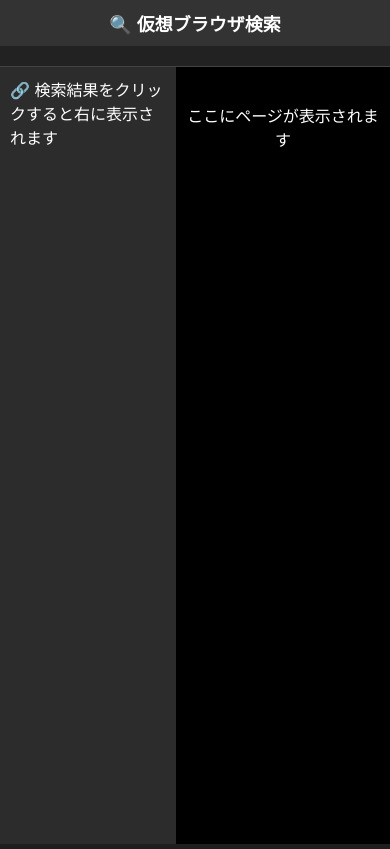
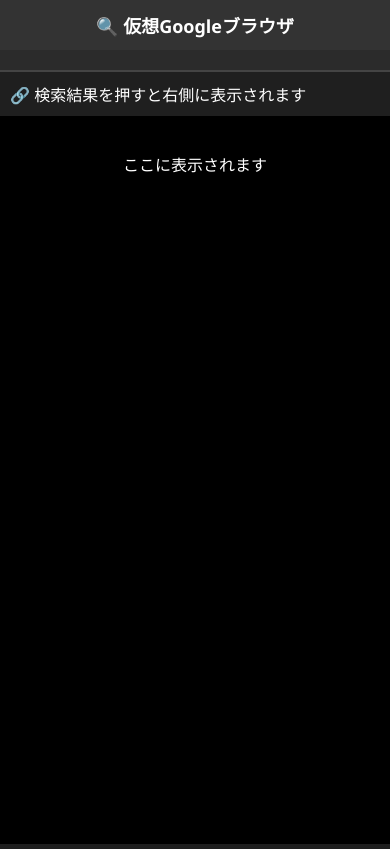
Before and after one commit to aksidkikidkdffjfjfjfjJJJJAAA/filter-block, a plain HTML site: page index.html in a window 390 px wide. Drawn offline with Linux system fonts and the light colour scheme.

Commit message:
Update index.html

```diff
--- a/index.html
+++ b/index.html
@@ -2,57 +2,59 @@
 <html lang="ja">
 <head>
   <meta charset="UTF-8">
-  <title>仮想ブラウザ検索</title>
+  <title>仮想Google検索ブラウザ</title>
   <meta name="viewport" content="width=device-width, initial-scale=1">
   <script async src="https://cse.google.com/cse.js?cx=e03c023c1a4714124"></script>
   <style>
     body {
       margin: 0;
-      font-family: sans-serif;
-      background: #1e1e1e;
+      background-color: #1e1e1e;
+      font-family: "Segoe UI", sans-serif;
       color: white;
       display: flex;
       flex-direction: column;
       height: 100vh;
     }
 
-    .header {
-      background: #333;
-      padding: 10px 20px;
+    .title-bar {
+      background-color: #333;
+      padding: 12px;
+      text-align: center;
+      font-weight: bold;
       font-size: 18px;
-      font-weight: bold;
-      text-align: center;
     }
 
-    .gcse-search {
+    .search-bar {
+      background-color: #2b2b2b;
       padding: 10px 20px;
-      background-color: #222;
     }
 
-    .results-wrapper {
+    .results-area {
       flex: 1;
       display: flex;
-      border-top: 1px solid #444;
+      flex-direction: row;
+      border-top: 2px solid #444;
     }
 
-    .sidebar {
-      width: 40%;
-      background-color: #2c2c2c;
+    .search-results {
+      width: 35%;
+      max-width: 500px;
+      background-color: #1f1f1f;
       padding: 10px;
       overflow-y: auto;
     }
 
-    .sidebar a {
+    .search-results a {
+      display: block;
       color: #4da6ff;
-      display: block;
-      margin: 6px 0;
-      word-break: break-all;
       text-decoration: none;
+      margin-bottom: 8px;
+      word-break: break-word;
     }
 
     .viewer {
       flex: 1;
-      background-color: #000;
+      background-color: black;
     }
 
     iframe {
@@ -60,44 +62,47 @@
       height: 100%;
       border: none;
     }
+
+    @media (max-width: 768px) {
+      .results-area {
+        flex-direction: column;
+      }
+      .search-results {
+        width: 100%;
+        max-height: 200px;
+      }
+    }
   </style>
 </head>
 <body>
-  <div class="header">🔍 仮想ブラウザ検索</div>
-  <div class="gcse-search"></div>
-
-  <div class="results-wrapper">
-    <div class="sidebar" id="linkArea">
-      🔗 検索結果をクリックすると右に表示されます
+  <div class="title-bar">🔍 仮想Googleブラウザ</div>
+  <div class="search-bar">
+    <div class="gcse-search"></div>
+  </div>
+  <div class="results-area">
+    <div class="search-results" id="linkArea">
+      🔗 検索結果を押すと右側に表示されます
     </div>
     <div class="viewer">
-      <iframe id="viewer" srcdoc="<p style='color:white;text-align:center;padding-top:20px;'>ここにページが表示されます</p>"></iframe>
+      <iframe id="viewer" srcdoc="<p style='color:white; text-align:center; padding-top:20px;'>ここに表示されます</p>"></iframe>
     </div>
   </div>
 
   <script>
-    // クリックされたURLをiframeで表示
-    document.addEventListener("click", function (e) {
-      const link = e.target.closest("a");
-      if (link && link.href && link.target !== "_blank") {
-        e.preventDefault();
-        document.getElementById("viewer").src = link.href;
-        addToSidebar(link.href);
-      }
+    // 検索結果にイベントを追加
+    const observer = new MutationObserver(() => {
+      const links = document.querySelectorAll('.gsc-webResult.gsc-result a.gs-title');
+      links.forEach(link => {
+        link.setAttribute('target', '_self');
+        link.onclick = function(e) {
+          e.preventDefault();
+          const url = link.href;
+          document.getElementById('viewer').src = url;
+        };
+      });
     });
 
-    // 検索結果をsidebarに記録（オプション）
-    function addToSidebar(url) {
-      const container = document.getElementById("linkArea");
-      const a = document.createElement("a");
-      a.href = url;
-      a.textContent = url;
-      a.onclick = function (e) {
-        e.preventDefault();
-        document.getElementById("viewer").src = url;
-      };
-      container.appendChild(a);
-    }
+    observer.observe(document.body, { childList: true, subtree: true });
   </script>
 </body>
 </html>
```
